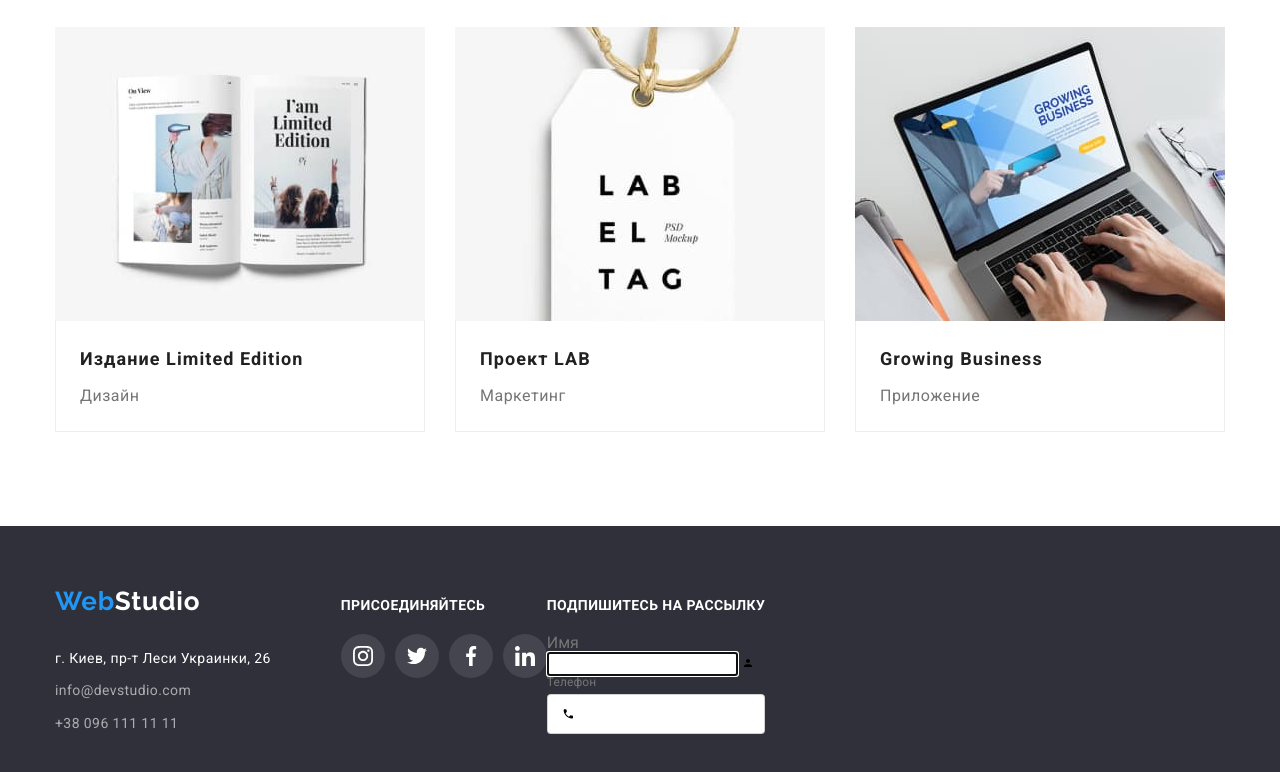
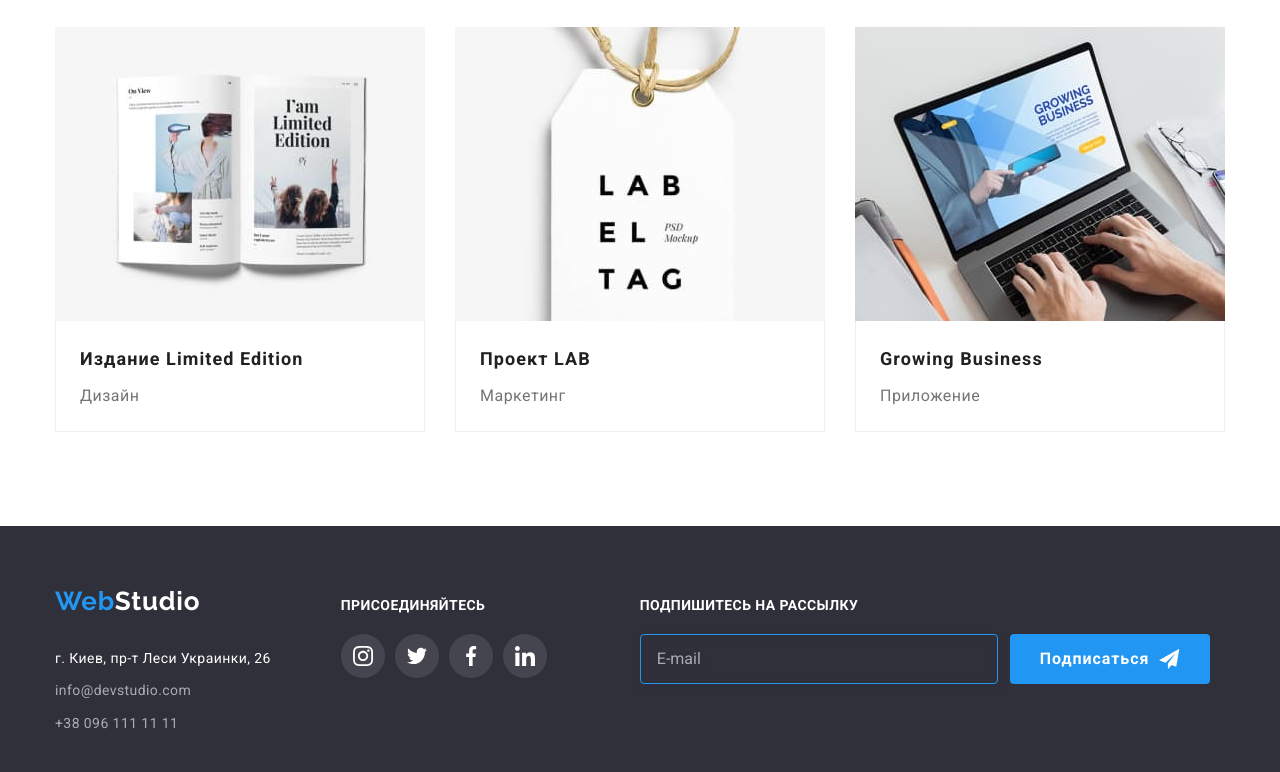
Before and after one commit to AnastasiiaNyzhegorodova/goit-markup-hw-06, a plain HTML site: page portfolio.html in a window 1280 px wide. Shown: the part 1105-1877 px from the top of the page. Drawn offline with nearby package versions, Linux system fonts and the light colour scheme.

Commit message:
checkbox

```diff
--- a/css/styles.css
+++ b/css/styles.css
@@ -215,6 +215,7 @@ body {
   color: var(--second-text-color);
   cursor: pointer;
   border-radius: 4px;
+  border-color: transparent;
 }
 
 /* VALUES */
@@ -729,8 +730,8 @@ body {
   fill: currentColor;
 }
 
-.footer-form {
-  display: flex;
+.footer-newsletter {
+  margin-left: 93px;
 }
 
 .footer-newsletter-text {
@@ -742,6 +743,74 @@ line-height: 1.14;
 letter-spacing: 0.03em;
 text-transform: uppercase;
 color: var(--second-text-color);
+}
+
+/* .footer-form-wrap{
+  display: flex;
+
+} */
+
+.footer-input-button-wrap {
+  display: flex;
+}
+
+.footer-input {
+  width: 358px;
+height: 50px;
+padding-left: 16px;
+
+color: var(--second-text-color);
+border: 1px solid rgba(255, 255, 255, 0.3);
+filter: drop-shadow(0px 4px 4px rgba(0, 0, 0, 0.15));
+border-radius: 4px;
+  background-color: transparent;
+  outline: none;
+}
+
+.footer-input::placeholder {
+  font-size: 16px;
+line-height: 1.25;
+  color: rgba(255, 255, 255, 0.6);
+}
+
+.footer-input:focus {
+  border-color: var(--accent-color);
+}
+
+.footer-form-link {
+  display: block;
+  margin-left: 12px;
+  transition: transform 250ms cubic-bezier(0.4, 0, 0.2, 1);
+
+}
+
+.footer-form-link:hover, .footer-form-link:focus {
+box-shadow: 0px 4px 4px rgba(0, 0, 0, 0.15);
+border-color: var(--accent-color);
+
+}
+
+.footer-button {
+  display: flex;
+align-items: center;
+width: 200px;
+height: 50px;
+padding: 10px 28px;
+
+font-weight: bold;
+font-size: 16px;
+line-height: 1.87px;
+letter-spacing: 0.06em;
+color: var(--second-text-color);
+background: var(--accent-color);
+border-radius: 4px;
+border-color: transparent;
+cursor: pointer;
+}
+
+.footer-form-icon {
+  fill: #ffffff;
+  margin-left: 10px;
 }
 
 /* ----------------------------------------Backdrop Modal -------------------------------------------- */
@@ -898,7 +967,14 @@ border-color: var(--accent-color);
 }
 
 .modal-checkbox {
-  margin-bottom: 30px;
+  /* margin-bottom: 30px; */
+}
+
+.modal-checkbox-text {
+  font-size: 14px;
+line-height: 1.71px;
+letter-spacing: 0.03em;
+color: var(--main-text-color);
 }
 
 .modal-form-btn {
@@ -924,3 +1000,11 @@ border-color: var(--accent-color);
 .modal-form-btn:hover, .modal-form-btn:focus {
    box-shadow: 0px 4px 4px rgba(0, 0, 0, 0.15);
 }
+
+.modal-custom-check {
+  display: block;
+  width: 16px;
+  height: 15px;
+  border-color: 2px solid var(--title-text-color);
+  border-radius: 2px;
+}
--- a/portfolio.html
+++ b/portfolio.html
@@ -277,32 +277,27 @@
                             </li>
                         </ul>
             </div>
-            <div class="footer-form">
-
-                <form action="#">
-                    <div class="footer-field-container">
-                        <p class="footer-newsletter-text">Подпишитесь на рассылку</p>
-                        <label for="" class="footer-label">Имя</label>
-                        <div class="footer-input-wrap">
+            <div class="footer-newsletter">
+                <p class="footer-newsletter-text">Подпишитесь на рассылку</p>
+                    <form action="#">
+                        <div class="footer-input-button-wrap">
                             <input type="text"
                                     class="footer-input"
-                                    name="user-name" id="user-name"
+                                    name="footer-email"
+                                    placeholder="E-mail"
                                     autofocus>
-                            <svg class="footer-form-icon" width="12" height="12">
-                                <use href="./images/icons.svg#person-black"></use>
-                            </svg>
+
+                            <div class="footer-link-container">
+                            <a href="" class="link footer-form-link">
+                                <button class="footer-button"> Подписаться
+                                    <svg class="footer-form-icon" width="24" height="24">
+                                        <use href="./images/icons.svg#icon-send"></use>
+                                    </svg>
+                                </button>
+                            </a>
                         </div>
-                    </div>
-                    <div class="modal-field-container">
-                        <label for="user-tel" class="modal-label">Телефон</label>
-                        <div class="modal-input-wrap">
-                            <input type="tel" class="modal-input" name="user-tel" id="user-tel" required>
-                            <svg class="modal-form-icon" width="13" height="13">
-                                <use href="./images/icons.svg#phone-black"></use>
-                            </svg>
                         </div>
-                    </div>
-                </form>
+                    </form>
             </div>
 
         </div>
```
Also changed, not shown: index.html (+22 -2 lines).
